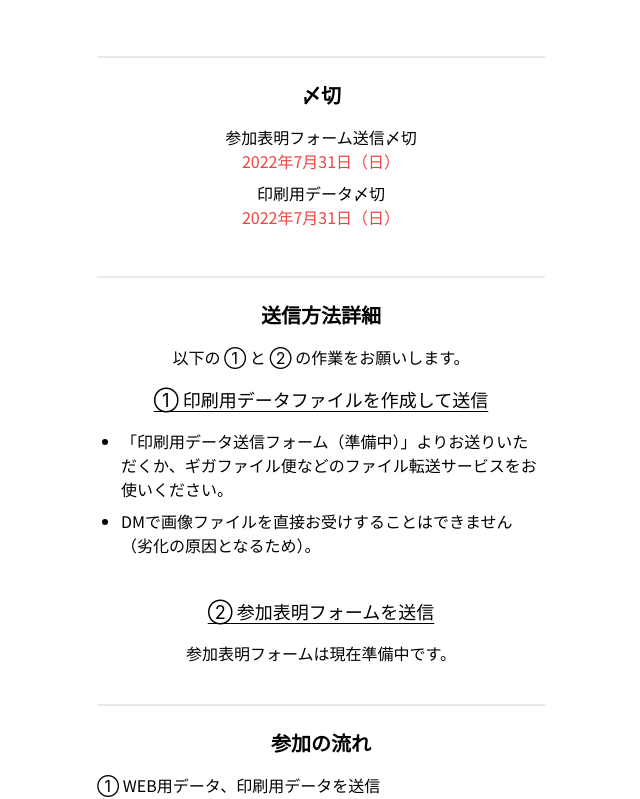
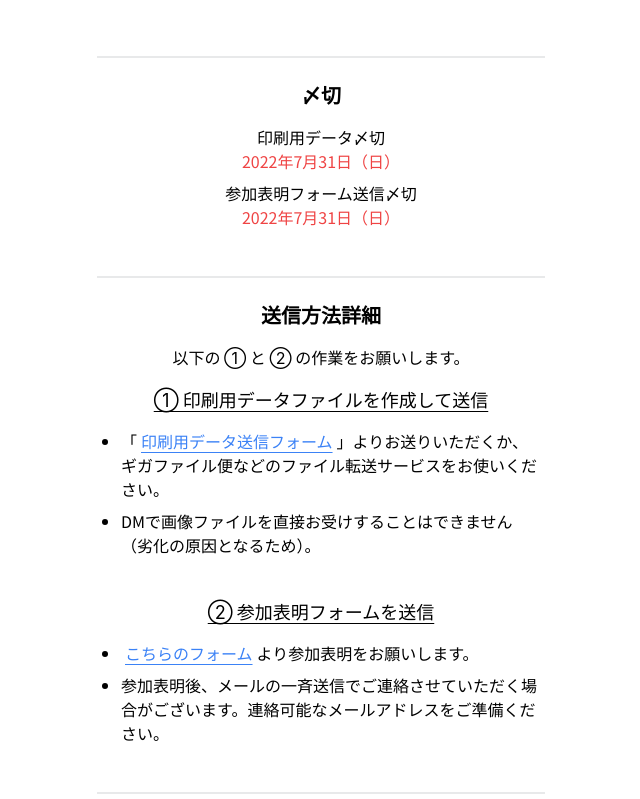
Before and after one commit to true-runes/suikoden-election-2022-frontend, a Next.js app: page /events-in-event/sosenkyo-book in a window 1280 px wide. Shown: the part 2667-3466 px from the top of the page, without its empty margins (319-959 px from the left). Built offline with nearby package versions, Linux system fonts and the light colour scheme; no server answers; a web font is replaced by a local one.

Commit message:
feat: 🎸 総選挙本のフォーム追加

```diff
--- a/pages/events-in-event/sosenkyo-book.tsx
+++ b/pages/events-in-event/sosenkyo-book.tsx
@@ -245,13 +245,13 @@ const SosenkyoBook: NextPage = () => {
               <h2 className="text-xl font-bold pb-4">〆切</h2>
               <div className="text-base text-center pb-4">
                 <div className="pb-2">
-                  <div>参加表明フォーム送信〆切</div>
+                  <div>印刷用データ〆切</div>
                   <div className="text-red-500 pl-1 pr-1">
                     2022年7月31日（日）
                   </div>
                 </div>
                 <div className="pb-2">
-                  <div>印刷用データ〆切</div>
+                  <div>参加表明フォーム送信〆切</div>
                   <div className="text-red-500 pl-1 pr-1">
                     2022年7月31日（日）
                   </div>
@@ -261,7 +261,9 @@ const SosenkyoBook: NextPage = () => {
               <div className="divider" />
 
               <h2 className="text-xl font-bold pb-4">送信方法詳細</h2>
-              <div className="pb-4">以下の ① と ② の作業をお願いします。</div>
+              <div className="pb-4 text-base">
+                以下の ① と ② の作業をお願いします。
+              </div>
               <div className="pb-4">
                 <h3 className="text-lg text-center">
                   <div className="underline underline-offset-4 pb-4">
@@ -270,7 +272,18 @@ const SosenkyoBook: NextPage = () => {
                   <div className="text-base text-left pb-4">
                     <ul className="list-disc pl-6 pr-2">
                       <li className="pb-2">
-                        「印刷用データ送信フォーム（準備中）」よりお送りいただくか、ギガファイル便などのファイル転送サービスをお使いください。
+                        「
+                        <a
+                          href="https://www.dropbox.com/request/OlqEwtVSahDfH0FhIQSg"
+                          target="_blank"
+                          rel="noreferrer"
+                          className="link link-hover underline-offset-4"
+                        >
+                          <span className="underline underline-offset-4 text-blue-500 hover:text-blue-900 pl-1 pr-1">
+                            印刷用データ送信フォーム
+                          </span>
+                        </a>
+                        」よりお送りいただくか、ギガファイル便などのファイル転送サービスをお使いください。
                       </li>
                       <li className="pb-2">
                         DMで画像ファイルを直接お受けすることはできません（劣化の原因となるため）。
@@ -285,7 +298,26 @@ const SosenkyoBook: NextPage = () => {
                     ② 参加表明フォームを送信
                   </span>
                 </h3>
-                <div>参加表明フォームは現在準備中です。</div>
+                <div className="text-left">
+                  <ul className="list-disc pl-6 pr-2">
+                    <li className="pb-2">
+                      <a
+                        href="https://ssl.form-mailer.jp/fms/7d721d31746603"
+                        target="_blank"
+                        rel="noreferrer"
+                        className="link link-hover underline-offset-4"
+                      >
+                        <span className="underline underline-offset-4 text-blue-500 hover:text-blue-900 pl-1 pr-1">
+                          こちらのフォーム
+                        </span>
+                      </a>
+                      より参加表明をお願いします。
+                    </li>
+                    <li className="pb-2">
+                      参加表明後、メールの一斉送信でご連絡させていただく場合がございます。連絡可能なメールアドレスをご準備ください。
+                    </li>
+                  </ul>
+                </div>
               </div>
 
               <div className="divider" />
```
